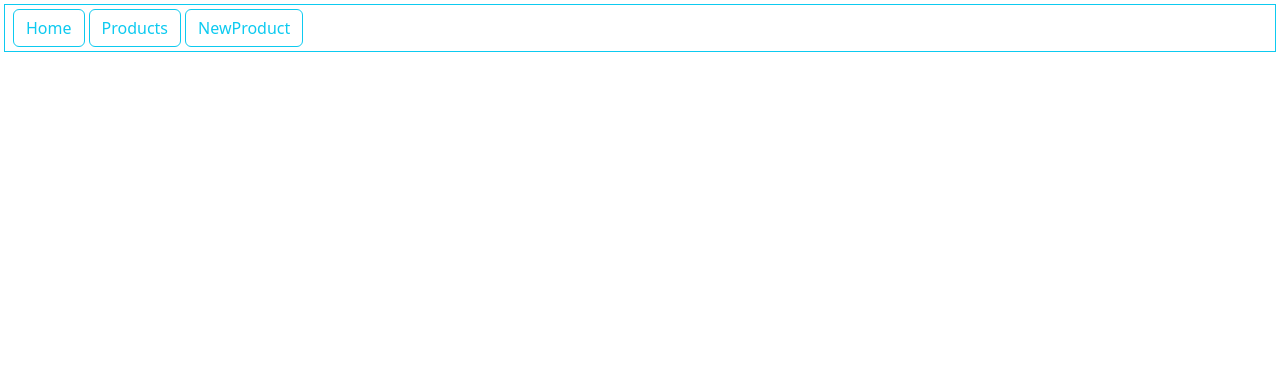
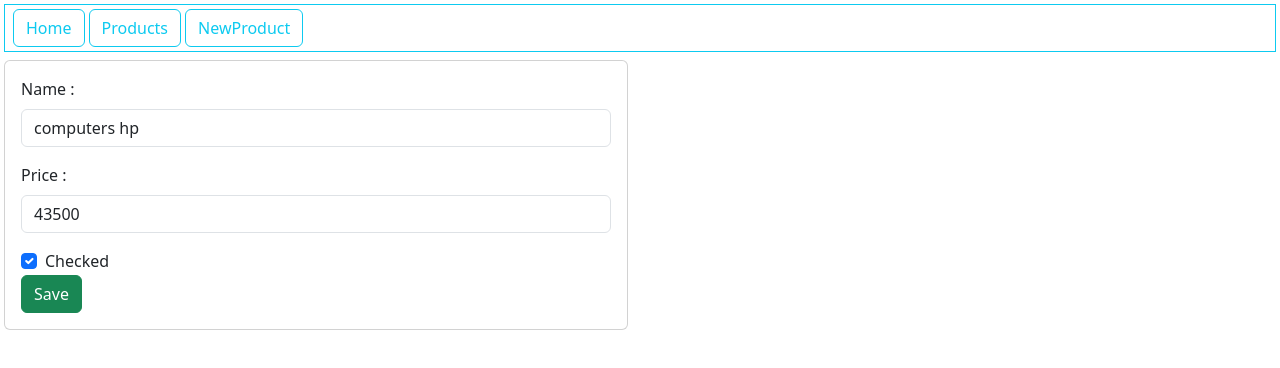
Before and after one commit to a-rahni/products-crud-front-react, a React (Create React App) app: page /editProduct/1 in a window 1280 px wide. Shown: the top 368 px of the page. Built offline with nearby package versions, Linux system fonts and the light colour scheme; data requests are answered from the project's data file.

Commit message:
formulaire recherche

```diff
--- a/data/db.json
+++ b/data/db.json
@@ -2,14 +2,14 @@
   "products": [
     {
       "id": 1,
-      "name": "computers",
+      "name": "computers hp",
       "price": 43500,
-      "checked": false
+      "checked": "on"
     },
     {
       "id": 2,
       "name": "printer",
-      "price": 700,
+      "price": "700452",
       "checked": true
     },
     {
--- a/src/App.js
+++ b/src/App.js
@@ -6,6 +6,7 @@ import Home from './components/Home';
 import "bootstrap/dist/css/bootstrap.min.css"
 import { useEffect, useState } from 'react';
 import NewProduct from './components/NewProduct';
+import EditProduct from './components/EditProduct';
 
 function App() {
   // use state: pour gerer l'etat de bouton menu activé
@@ -53,6 +54,7 @@ function App() {
         <Route path='/home' element={<Home />}></Route>
         <Route path='/products' element={<Products />}></Route>
         <Route path='/newProduct' element={<NewProduct />}></Route>
+        <Route path='/editProduct/:id' element={<EditProduct />}></Route>
 
       </Routes>
     </BrowserRouter>
--- a/src/app/app.js
+++ b/src/app/app.js
@@ -22,9 +22,9 @@ export const deleteProduct=(product)=>{
    return productsApi.delete(`/products/${product.id}`)
 }
 
-export const getProduct=(product)=>{
+export const getProductById=(id)=>{
     //return productsApi.delete("/products/"+product.id);
-    return productsApi.get(`/products/${product.id}`)
+    return productsApi.get(`/products/${id}`)
 }
 
 export const saveProduct=(product)=>{
--- /dev/null
+++ b/src/components/EditProduct.js
@@ -0,0 +1,71 @@
+import React, { useEffect, useState } from 'react'
+import { getProductById, saveProduct, updateProduct } from '../app/app'
+import { useParams } from 'react-router-dom'
+
+function EditProduct() {
+  const {id} = useParams();  // destruction de param et reciperer l'id passer en url
+  // id utiliser pour recuperer le product a editer
+  const [name,setName]=useState("")
+  const [price,setPrice]=useState(0)
+  const [checked,setChecked]=useState(false)
+
+// hook executé au demarrage en absence de paramètres a surveiller
+useEffect(()=>{
+  handleGetProductById(id);
+},[]);
+
+const handleGetProductById = (id)=>{
+  getProductById(id).then(resp=>{
+    let product = resp.data;
+    setName(product.name);
+    setPrice(product.price);
+    setChecked(product.checked);
+  });
+}
+const handleUpdateProduct = (event)=>{
+  // intercepter l'event pour eviter de rafraichir le formulaire apres le save (ne pas reprendre val par defaut)
+  event.preventDefault();
+  //let product = {name:name, price:price, checked:checked}
+  let product = {id, name, price, checked}; // en update on doit envoyer le id
+  updateProduct(product).then(resp=>{
+    alert(JSON.stringify(resp.data));
+  });
+}
+
+  return (
+    <div className='row p-1'>
+      <div className='col-md-6'>
+        <div className='card'>
+          <div className='card-body'>
+            {/* {name}  // pour tester le binding entre champ et state*/}
+            <form onSubmit={handleUpdateProduct}>
+              <div className='mb-3'>
+                <label className='form-label'>Name :</label>
+                <input className='form-control'
+                  onChange={(e)=>setName(e.target.value)}
+                  value={name} ></input>
+              </div>
+              <div className='mb-3'>
+                <label className='form-label'>Price :</label>
+                <input className='form-control'
+                  onChange={(e)=>setPrice(e.target.value)}
+                  value={price}></input>
+              </div>
+              <div className='form-check'>
+                <input className='form-check-input' type='checkbox'
+                  onChange={(e)=>setChecked(e.target.value)}
+                  checked={checked}/>
+                <label className='form-check-label' for='flexCheckChecled'>
+                  Checked
+                </label>
+              </div>
+              <button className='btn btn-success'>Save</button>
+            </form>
+          </div>
+        </div>
+      </div>
+    </div>
+  )
+}
+
+export default EditProduct
--- a/src/components/Products.js
+++ b/src/components/Products.js
@@ -1,12 +1,14 @@
-import { faCheckCircle, faCircle, faSearch, faTrash } from '@fortawesome/free-solid-svg-icons'
+import { faCheckCircle, faCircle, faEdit, faSearch, faTrash } from '@fortawesome/free-solid-svg-icons'
 import { FontAwesomeIcon } from '@fortawesome/react-fontawesome'
 import axios from 'axios';
 import React, { useEffect, useState } from 'react'
 import { checkProduct, deleteProduct, getProducts } from '../app/app';
+import { useNavigate } from 'react-router-dom';
 
 function Products() {
     const[query, setQuey] = useState(""); // quand on navigue entre les page, le keyword est perdu
     // ==> faut utiliser un state globale: de contexte
+    const navigate = useNavigate(); // hook pour utiliser le system de route
 
     // liste vide au demarrage
     //const [products,setProducts] = useState([])
@@ -148,6 +150,14 @@ function Products() {
                                                         </FontAwesomeIcon>
                                                     </button>
                                                 </td>
+                                                <td>
+                                                    <button className='btn btn-outline-success'
+                                                    onClick={()=>navigate(`/editProduct/${product.id}`)}>
+                                                        <FontAwesomeIcon
+                                                            icon={faEdit}>
+                                                        </FontAwesomeIcon>
+                                                    </button>
+                                                </td>
                                             </tr>
                                         ))}
                                 </tbody>
```
